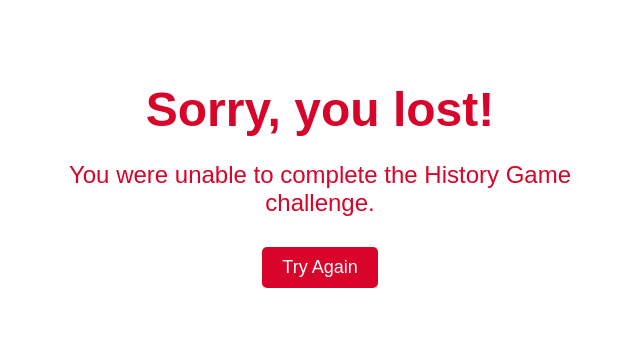
After one commit to stoicastefan/HistoryGame, a Flask app: template templates/lose.html in a window 1280 px wide. The commit adds this page. Shown: the top 337 px of the page, without its empty margins (320-960 px from the left). Run offline with Flask 3, Linux system fonts and the light colour scheme; the template is opened without the code that fills it, so the values that code supplies are empty.

Commit message:
Create win lose templates

```diff
--- a/app.py
+++ b/app.py
@@ -73,7 +73,7 @@ def guessing_game():
         1,
         1000
     )
-    correct_answer = random.choice(answers)
+    correct_answer = random.choice(answers).strip()
     time.sleep(1)
     hints = openai_api.get_a_list_of_answers(f"Give me 5 hints about {correct_answer} without mentioning '{correct_answer}'.", 1, 1000)
 
@@ -83,8 +83,8 @@ def guessing_game():
 @app.route('/submit_guess/<string:user_answer>/<string:correct_answer>/<int:hints>', methods=['POST', 'GET'])
 def submit_guess(user_answer, correct_answer, hints):
     if user_answer == correct_answer:
-        return f"You won using {hints} hints!"
-    return "You lose"
+        return render_template('win.html', hints=hints)
+    return render_template('lose.html')
 
 @app.route('/selectTypeGame', methods=['POST', 'GET'])
 def select_type_game():
--- a/openai_api.py
+++ b/openai_api.py
@@ -6,7 +6,7 @@ class OpenaiApi:
         pass
 
     def request_answer_openai(self, prompt, temperature, tokens):
-        openai.api_key = "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"
+        openai.api_key = "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"
         response = openai.Completion.create(
             engine="text-davinci-003",
             prompt=prompt,
--- /dev/null
+++ b/static/css/lose.css
@@ -0,0 +1,36 @@
+body {
+    background-image: url("https://wallpaperset.com/w/full/b/e/9/38915.jpg");
+    font-family: Arial, sans-serif;
+    background-size: cover;
+}
+.container {
+    max-width: 600px;
+    margin: 0 auto;
+    padding: 50px 20px;
+    text-align: center;
+}
+h1 {
+    font-size: 48px;
+    margin-bottom: 20px;
+    color: #d90429;
+}
+p {
+    font-size: 24px;
+    margin-bottom: 30px;
+    color: #d90429;
+}
+button {
+    background-color: #d90429;
+    color: white;
+    font-size: 18px;
+    border: none;
+    border-radius: 5px;
+    padding: 10px 20px;
+    cursor: pointer;
+    transition: all 0.3s ease;
+}
+button:hover {
+    background-color: #f2f2f2;
+    color: #d90429;
+    border: 2px solid #d90429;
+}
--- a/templates/guessing_game.html
+++ b/templates/guessing_game.html
@@ -19,7 +19,7 @@
         <form>
             <select name="answer_select" id="select_answer" multiple>
             {% for answer in  answers%}
-                <option value="{{answer[3:].strip()}}" >{{answer[3:]}}</option>
+                <option value="{{answer[3:]}}" >{{answer[3:]}}</option>
             {% endfor %}
             </select>
             <input type="button" class="submit-btn" value="Submit Answer" onclick="submitAnswer();">
--- /dev/null
+++ b/templates/lose.html
@@ -0,0 +1,13 @@
+{% extends 'base.html' %}
+{% block head %}
+<link rel="stylesheet" href="{{url_for('static', filename='css/lose.css')}}">
+<title>HistoryGame - You lost!</title>
+{% endblock %}
+
+{% block body %}
+  <div class="container">
+		<h1>Sorry, you lost!</h1>
+		<p>You were unable to complete the History Game challenge.</p>
+		<button onclick="window.location.href='/guessing_game'">Try Again</button>
+	</div>
+{% endblock %}
```
Also changed, not shown: static/css/win.css (added, +37 -0 lines), templates/win.html (added, +13 -0 lines).
